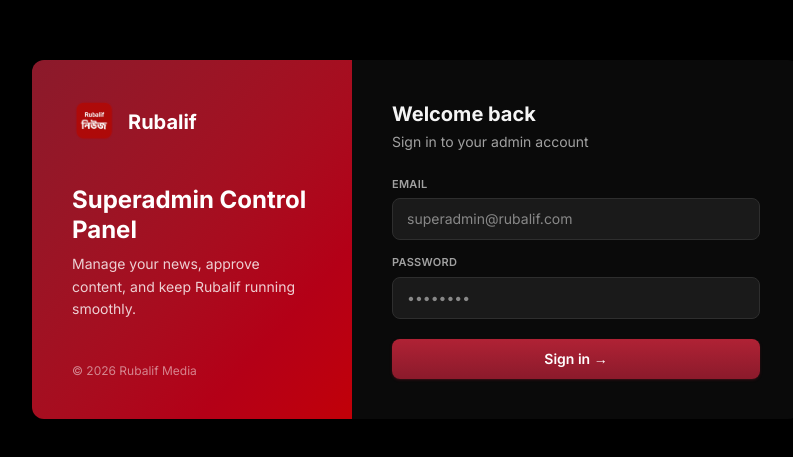
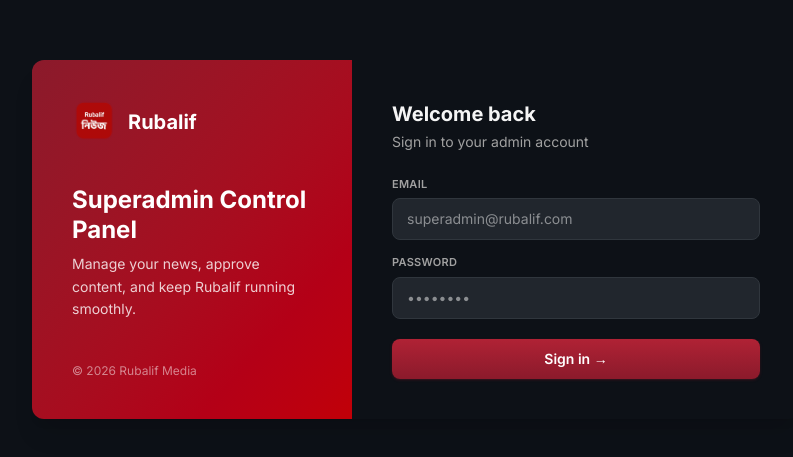
Before and after one commit to jahidhasanmilon/Rubalif-Superadmin, a Next.js app: page / in a window 1280 px wide. Shown: the part 161-618 px from the top of the page, without its empty margins (224-1017 px from the left). Built offline with nearby package versions, Linux system fonts and the light colour scheme; no server answers; the database is empty; a web font is replaced by a local one.

Commit message:
Match dark theme palette to GitHub's actual color tokens

```diff
--- a/app/globals.css
+++ b/app/globals.css
@@ -7,10 +7,10 @@
   --font-sans: var(--font-inter), sans-serif;
   --font-bangla: var(--font-tiro-bangla), serif;
 
-  --color-neutral-950: #000000;
-  --color-neutral-900: #0a0a0a;
-  --color-neutral-800: #1a1a1a;
-  --color-neutral-700: #2e2e2e;
+  --color-neutral-950: #0d1117;
+  --color-neutral-900: #0d1117;
+  --color-neutral-800: #21262d;
+  --color-neutral-700: #30363d;
 }
 
 :root {
@@ -20,10 +20,10 @@
   --chart-border: #d8d8e0;
 }
 .dark {
-  --chart-surface: #0a0a0a;
+  --chart-surface: #0d1117;
   --chart-text: #f0f0f0;
-  --chart-text2: #888888;
-  --chart-border: #2e2e2e;
+  --chart-text2: #8b949e;
+  --chart-border: #30363d;
 }
 
 .mesh-bg {
```
